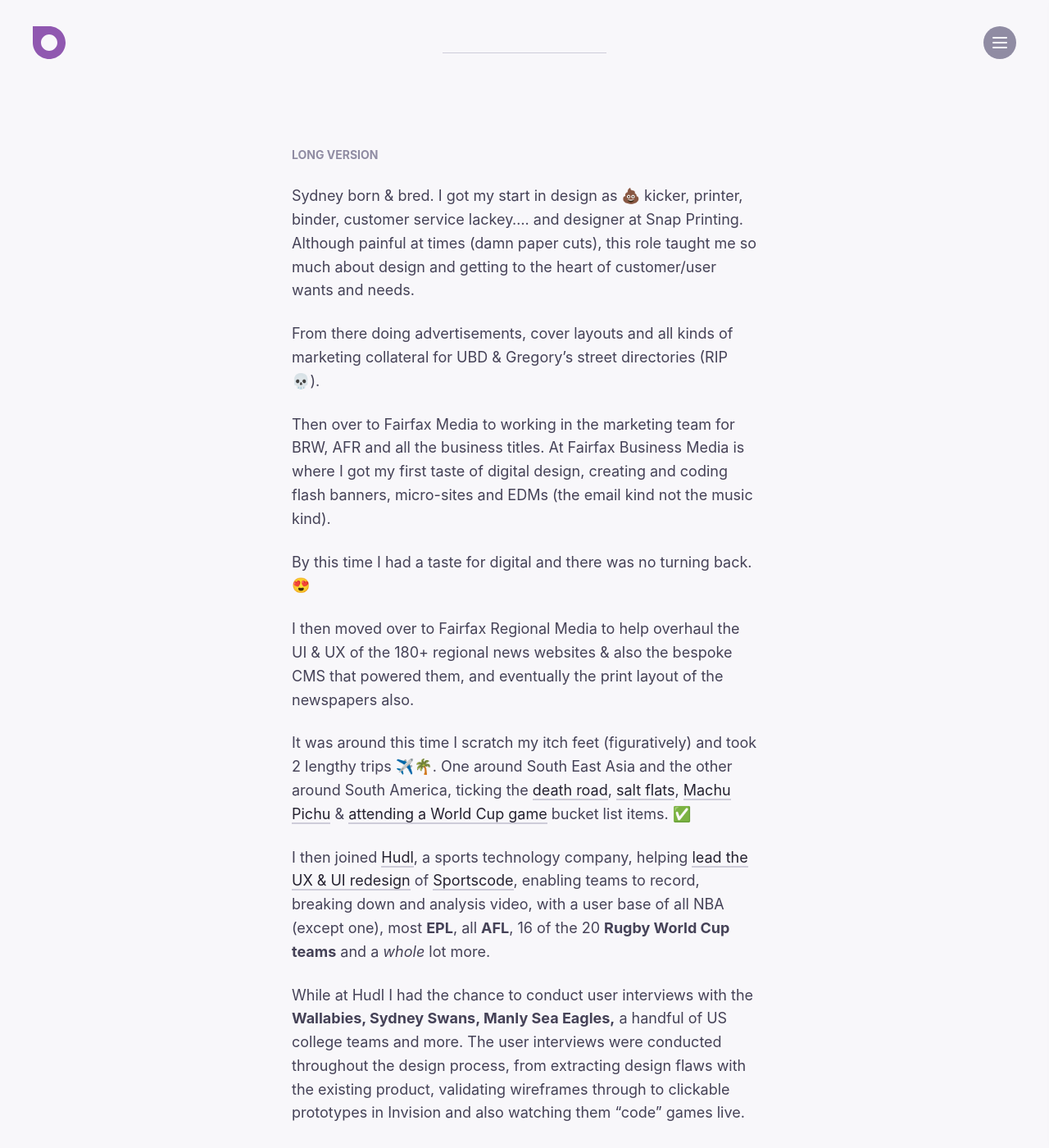
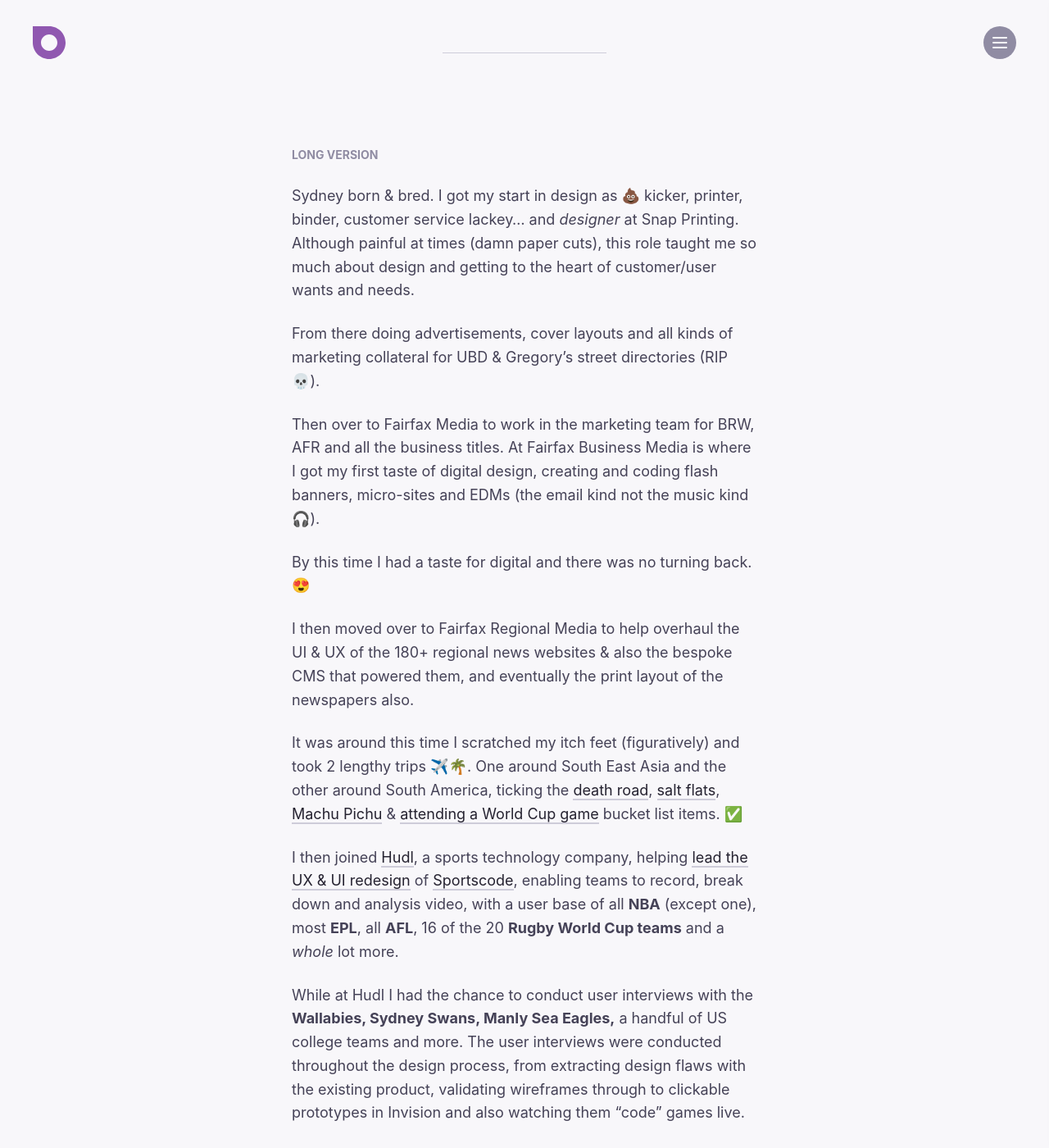
Before and after one commit to brody/brody.com-v7, a Jekyll site: the page built from about.md, in a window 1280 px wide and 1400 px high, scrolled down 1067 px. Shown: the whole window at 82% size. Built offline with Jekyll 4.4.1, drawn with Linux system fonts in a browser that asks for light colours; comment, search, counter and statistics services are not loaded; some of the changed text lies outside the part shown.

Commit message:
Updated About copy & fixed Twitter embed styling

```diff
--- a/_scss/_grid.scss
+++ b/_scss/_grid.scss
@@ -86,7 +86,7 @@
 iframe,
 img,
 object,
-twitterwidget {
+twitter-widget {
   display: block;
   position: relative;
   width: 100%;
--- a/about.md
+++ b/about.md
@@ -15,6 +15,9 @@
 Part time emoji connoisseur. 🤔 🍻 ✈️ 🌴
 
 [Want the long version? 👇](#long-version)
+
+<!-- __ -->
+
 
 
 ---
@@ -80,23 +83,23 @@
 Long Version
 {: .grey.night-grey.f3.pt5#long-version}
 
-Sydney born & bred. I got my start in design as 💩 kicker, printer, binder, customer service lackey…. and designer at Snap Printing. Although painful at times (damn paper cuts), this role taught me so much about design and getting to the heart of customer/user wants and needs.
+Sydney born & bred. I got my start in design as 💩 kicker, printer, binder, customer service lackey… and _designer_ at Snap Printing. Although painful at times (damn paper cuts), this role taught me so much about design and getting to the heart of customer/user wants and needs.
 
 From there doing advertisements, cover layouts and all kinds of marketing collateral for UBD & Gregory’s street directories (RIP 💀).
 
-Then over to Fairfax Media to working in the marketing team for BRW, AFR and all the business titles. At Fairfax Business Media is where I got my first taste of digital design, creating and coding flash banners, micro-sites and EDMs (the email kind not the music kind).
+Then over to Fairfax Media to work in the marketing team for BRW, AFR and all the business titles. At Fairfax Business Media is where I got my first taste of digital design, creating and coding flash banners, micro-sites and EDMs (the email kind not the music kind 🎧).
 
 By this time I had a taste for digital and there was no turning back. 😍
 
 I then moved over to Fairfax Regional Media to help overhaul the UI & UX of the 180+ regional news websites & also the bespoke CMS that powered them, and eventually the print layout of the newspapers also.
 
-It was around this time I scratch my itch feet (figuratively) and took 2 lengthy trips ✈️🌴. One around South East Asia and the other around South America, ticking the [death road](https://instagram.com/p/p04k0-J01w/){: target="_blank"}, [salt flats](https://instagram.com/p/qHDqk4p00v/){: target="_blank"}, [Machu Pichu](https://instagram.com/p/qpjTjPp05o/){: target="_blank"} & [attending a World Cup game](https://youtu.be/R4FjdYUngOU?t=1m34s){: target="_blank"} bucket list items. ✅
+It was around this time I scratched my itch feet (figuratively) and took 2 lengthy trips ✈️🌴. One around South East Asia and the other around South America, ticking the [death road](https://instagram.com/p/p04k0-J01w/){: target="_blank"}, [salt flats](https://instagram.com/p/qHDqk4p00v/){: target="_blank"}, [Machu Pichu](https://instagram.com/p/qpjTjPp05o/){: target="_blank"} & [attending a World Cup game](https://youtu.be/R4FjdYUngOU?t=1m34s){: target="_blank"} bucket list items. ✅
 
-I then joined [Hudl](https://www.hudl.com/){: target="_blank"}, a sports technology company, helping [lead the UX & UI redesign](https://www.instagram.com/p/BCopLR8J0wB/){: target="_blank"} of [Sportscode](https://www.hudl.com/elite/sportscode){: target="_blank"}, enabling teams to record, breaking down and analysis video, with a user base of all NBA (except one), most **EPL**, all **AFL**, 16 of the 20 **Rugby World Cup teams** and a *whole* lot more.
+I then joined [Hudl](https://www.hudl.com/){: target="_blank"}, a sports technology company, helping [lead the UX & UI redesign](https://www.instagram.com/p/BCopLR8J0wB/){: target="_blank"} of [Sportscode](https://www.hudl.com/elite/sportscode){: target="_blank"}, enabling teams to record, break down and analysis video, with a user base of all **NBA** (except one), most **EPL**, all **AFL**, 16 of the 20 **Rugby World Cup teams** and a *whole* lot more.
 
 While at Hudl I had the chance to conduct user interviews with the **Wallabies, Sydney Swans, Manly Sea Eagles,** a handful of US college teams and more. The user interviews were conducted throughout the design process, from extracting design flaws with the existing product, validating wireframes through to clickable prototypes in Invision and also watching them “code” games live.
 
-From there I got poached to work on Jenkins and other projects in the Cloudbees suite, trusted by the likes of **Netflix, Adobe, Microsoft & NASA** to enable continuous integration and continuous delivery. I am currently developing the design team, establishing UX best practices & design principles and turning a developer heavy company into a design led one.
+From there I moved on to work on [Jenkins](https://jenkins.io/){: target="_blank"} and other projects in the [Cloudbees](https://www.cloudbees.com/){: target="_blank"} suite, trusted by the likes of **Netflix, Adobe, Microsoft & NASA** to enable continuous integration and continuous delivery. During my time there I helped develop the design team, establish UX best practices & design principles and turning a developer heavy company into a design led one.
 
 
 
--- a/css/main.css
+++ b/css/main.css
@@ -390,7 +390,7 @@
 iframe,
 img,
 object,
-twitterwidget {
+twitter-widget {
   display: block;
   position: relative;
   width: 100%;
@@ -401,7 +401,7 @@
     iframe,
     img,
     object,
-    twitterwidget {
+    twitter-widget {
       display: block;
       padding: 0;
       float: none;
@@ -1198,7 +1198,7 @@
   @media screen and (min-width: 45em) {
     nav .hamburger,
     nav a#logo {
-      padding: 32px 40px 32px; } }
+      padding: 32px 40px; } }
 
 #menu {
   width: 265px;
@@ -1253,7 +1253,8 @@
   border: 1px solid rgba(106, 102, 125, 0.2); }
 
 @media screen and (max-width: 50em) {
-  #menu ul li a:hover:before, #nightMode:hover:before {
+  #menu ul li a:hover:before,
+  #nightMode:hover:before {
     display: none; } }
 
 @media screen and (orientation: landscape) and (min-device-width: 319px) and (max-device-width: 480px) {
```
Also changed, not shown: _posts/2018-07-31-warning-signs.md (+1 -1 lines), _scss/_nav.scss (+3 -11 lines).
